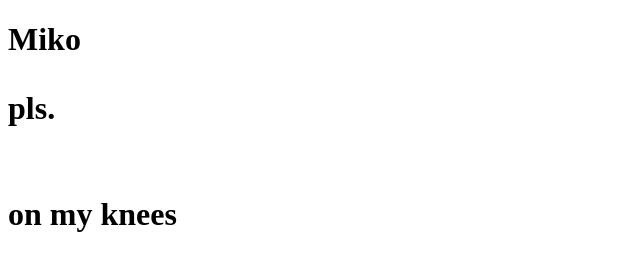
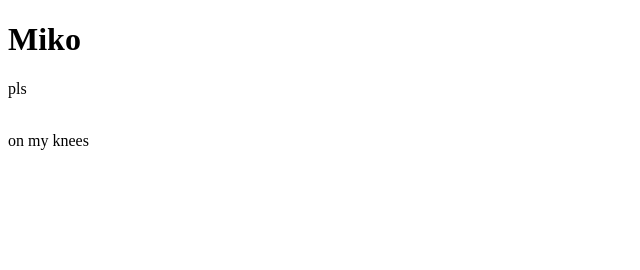
Before and after one commit to anc3ca/webpage3, a plain HTML site: page index.html in a window 1280 px wide. Shown: the whole page, without its empty margins (0-640 px from the left). Drawn offline with Linux system fonts and the light colour scheme.

Commit message:
Update index.html

```diff
--- a/index.html
+++ b/index.html
@@ -3,11 +3,9 @@
 <html>
 <body>
 
-<h1>
- Miko
-<p>pls.</p>
+<h1>Miko</h1>
+<p>pls</p>
 <br>on my knees</br>
-</h1>
 
 
 </body>
```
